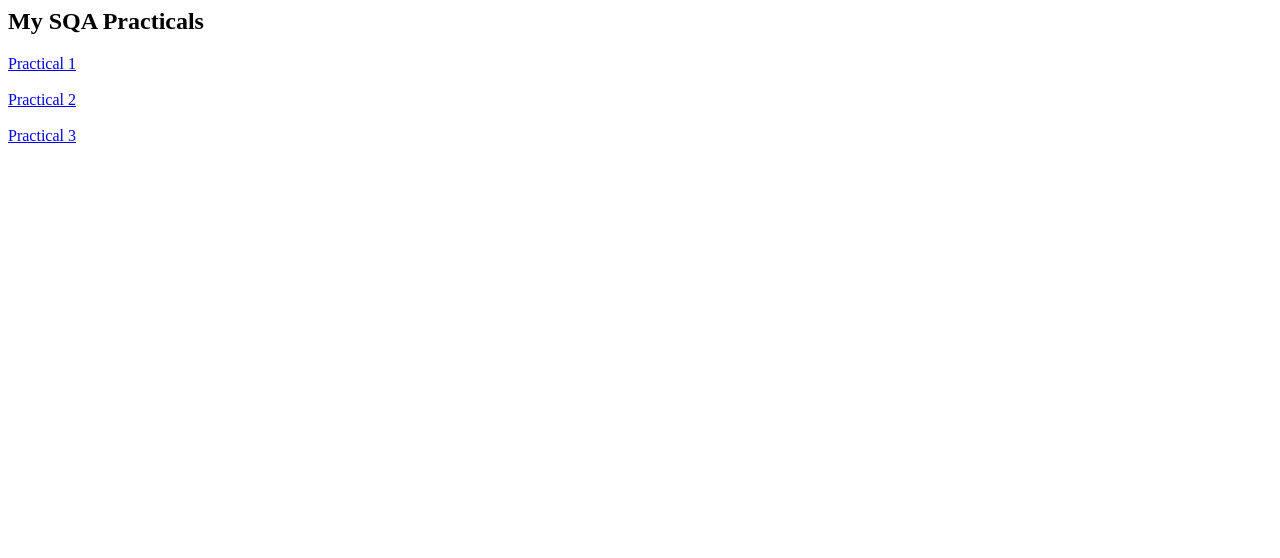
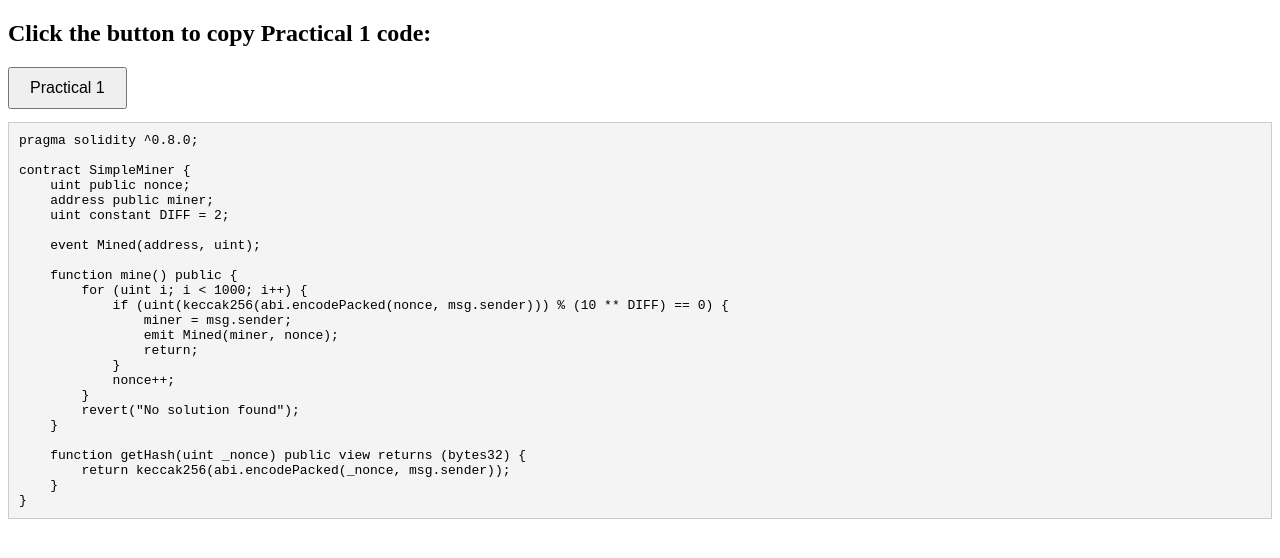
Before and after one commit to dorinathakur-web/Sqa, a plain HTML site: page index.html in a window 1280 px wide. Drawn offline with Linux system fonts and the light colour scheme.

Commit message:
Update index.html

```diff
--- a/index.html
+++ b/index.html
@@ -1,10 +1,64 @@
-<html>
+<!DOCTYPE html>
+<html lang="en">
+<head>
+    <meta charset="UTF-8">
+    <title>Copy Solidity Code</title>
+    <style>
+        button {
+            padding: 10px 20px;
+            font-size: 16px;
+            cursor: pointer;
+        }
+        pre {
+            background: #f4f4f4;
+            padding: 10px;
+            border: 1px solid #ccc;
+            overflow-x: auto;
+        }
+    </style>
+</head>
 <body>
-<h2>My SQA Practicals</h2>
 
-<a href="https://share.google/GIaYjf5inY1sVQ8v6" target="_blank">Practical 1</a><br><br>
-<a href="PUT_LINK_2_HERE" target="_blank">Practical 2</a><br><br>
-<a href="PUT_LINK_3_HERE" target="_blank">Practical 3</a><br><br>
+<h2>Click the button to copy Practical 1 code:</h2>
+
+<button onclick="copyCode()">Practical 1</button>
+
+<pre id="code">
+pragma solidity ^0.8.0;
+
+contract SimpleMiner {
+    uint public nonce;
+    address public miner;
+    uint constant DIFF = 2;
+
+    event Mined(address, uint);
+
+    function mine() public {
+        for (uint i; i < 1000; i++) {
+            if (uint(keccak256(abi.encodePacked(nonce, msg.sender))) % (10 ** DIFF) == 0) {
+                miner = msg.sender;
+                emit Mined(miner, nonce);
+                return;
+            }
+            nonce++;
+        }
+        revert("No solution found");
+    }
+
+    function getHash(uint _nonce) public view returns (bytes32) {
+        return keccak256(abi.encodePacked(_nonce, msg.sender));
+    }
+}
+</pre>
+
+<script>
+function copyCode() {
+    const code = document.getElementById("code").innerText;
+    navigator.clipboard.writeText(code)
+        .then(() => alert("Solidity code copied to clipboard!"))
+        .catch(err => console.error("Failed to copy:", err));
+}
+</script>
 
 </body>
 </html>
```
